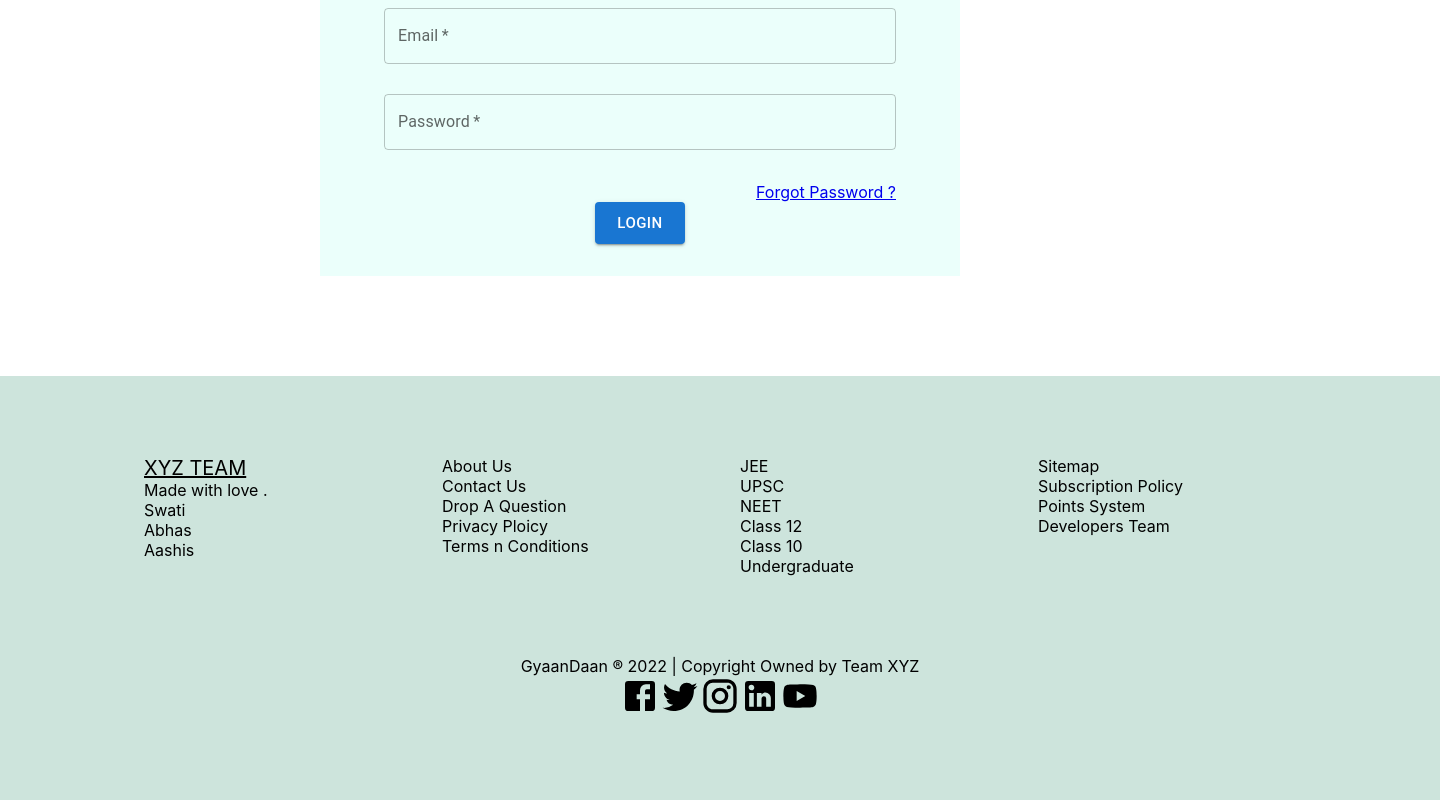
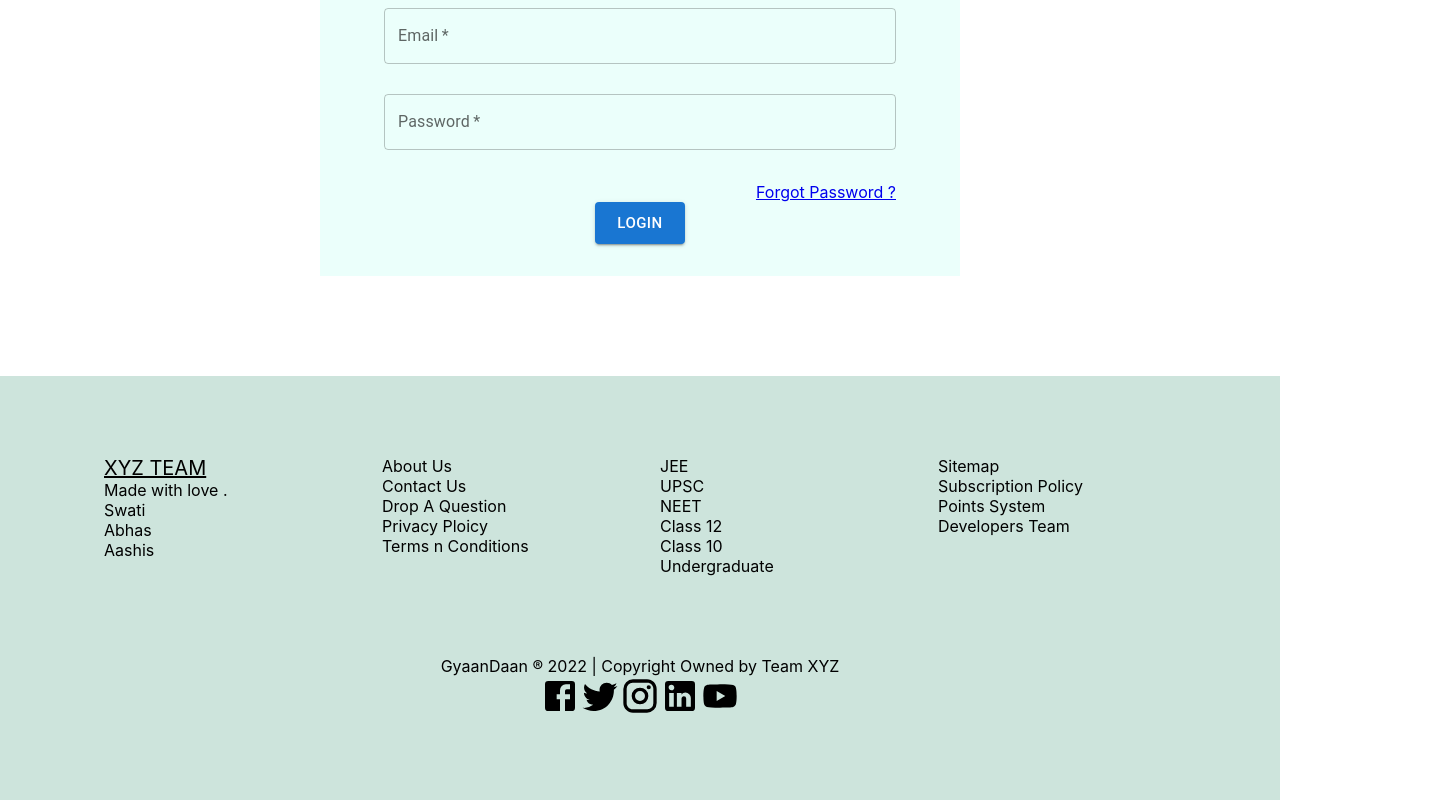
Before and after one commit to 120EE0692/GENoCADEMY, a React (Create React App) app: page /login in a window 1280 px wide. Shown: the part 231-1031 px from the top of the page, 1440 px wide, since content can reach past the window. Built offline with nearby package versions, Linux system fonts and the light colour scheme; no server answers.

Commit message:
style:footer width change

```diff
--- a/src/components/Footer.jsx
+++ b/src/components/Footer.jsx
@@ -12,9 +12,9 @@ import { fontSize } from "@mui/system";
 
 const Footer = () => {
   return (
-    <footer>
+    <footer sx={{ width: "100hw" }}>
       <Box
-        sx={{ bottom: "0%", marginTop: "100px", width: "100%" }}
+        sx={{ bottom: "0%", marginTop: "100px", width: "100hw" }}
         px={{ xs: 3, sm: 10 }}
         py={{ xs: 5, sm: 10 }}
         bgcolor="rgba(205, 228, 220, 1)"
```
